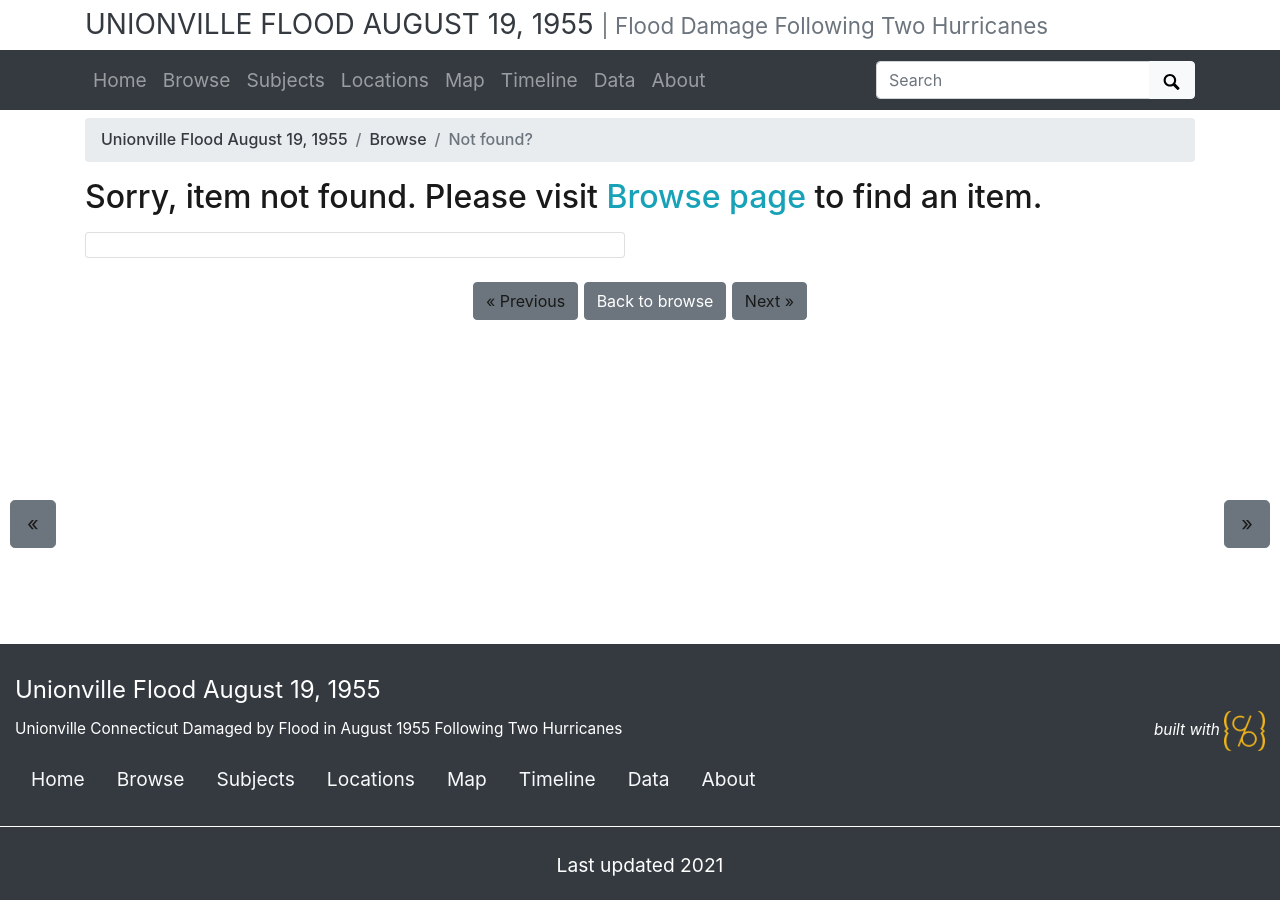
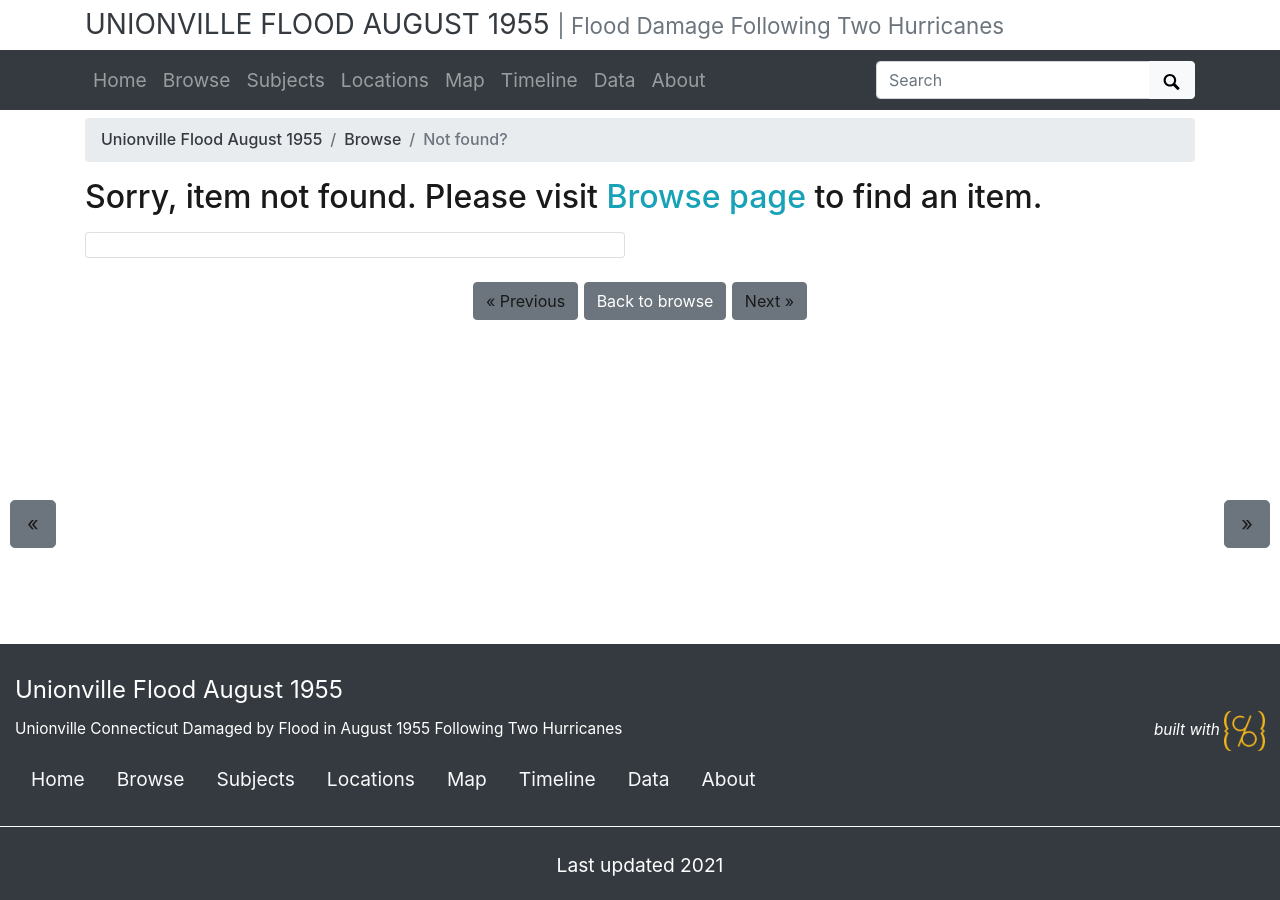
Before and after one commit to abaronct/unionvillefloodof1955, a Jekyll site: the page built from pages/item.md, in a window 1280 px wide. Built offline with Jekyll 4.4.1, drawn with Linux system fonts in a browser that asks for light colours.

Commit message:
Update _config.yml

```diff
--- a/_config.yml
+++ b/_config.yml
@@ -10,15 +10,15 @@
 # url is your gh-pages base, following the pattern: username.github.io
 url: https://abaronct.github.io
 # baseurl is your github repository's name prefixed with a /
-baseurl: /unionvillefloodof1955-gh
+baseurl: /unionvillefloodof1955
 # location of code, the full url to your github repository
-source-code: https://github.com/abaronct/unionvillefloodof1955-gh
+source-code: https://github.com/abaronct/unionvillefloodof1955
 
 ##########
 # SITE SETTINGS
 #
 # title of site appears in banner
-title: Unionville Flood August 19, 1955
+title: Unionville Flood August 1955
 # tagline, a short phrase that will appear throughout the site in the top banner
 tagline: Flood Damage Following Two Hurricanes
 # description appears in meta tags and other locations
```
